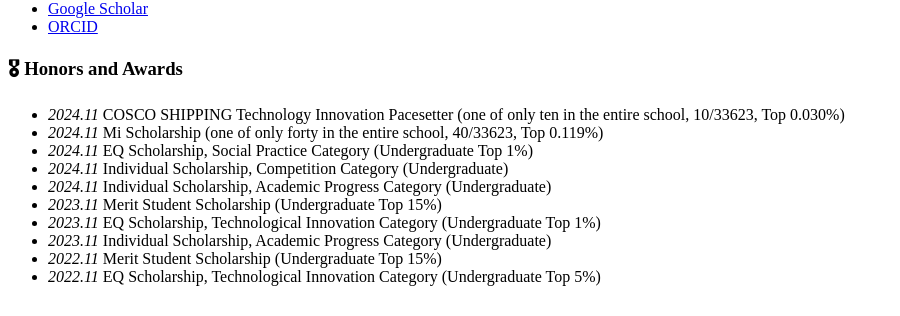
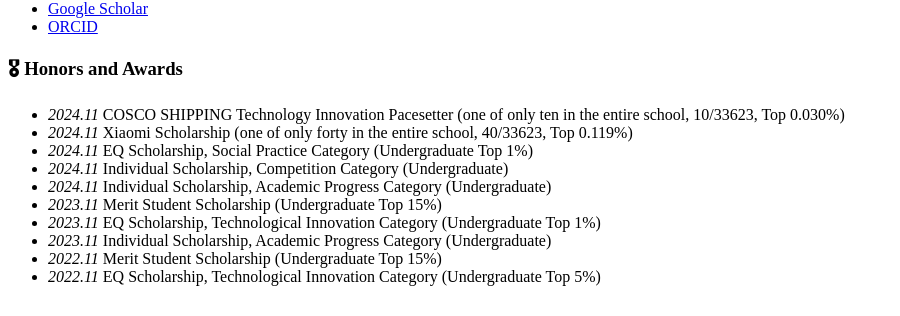
Before and after one commit to ReyJerry/ReyJerry.github.io, a Jekyll site: the page built from _pages/includes/honers.md, in a window 1280 px wide. Shown: the part 401-717 px from the top of the page, without its empty margins (0-900 px from the left). Built offline with Jekyll 4.4.1, drawn with Linux system fonts in a browser that asks for light colours; our own code applies the rules of GitHub Pages for plain Markdown files.

Commit message:
honers.md

```diff
--- a/_pages/includes/honers.md
+++ b/_pages/includes/honers.md
@@ -1,6 +1,6 @@
 # 🎖 Honors and Awards
 - *2024.11* COSCO SHIPPING Technology Innovation Pacesetter (one of only ten in the entire school, 10/33623, Top 0.030%)
-- *2024.11* Mi Scholarship (one of only forty in the entire school, 40/33623, Top 0.119%)
+- *2024.11* Xiaomi Scholarship (one of only forty in the entire school, 40/33623, Top 0.119%)
 - *2024.11* EQ Scholarship, Social Practice Category (Undergraduate Top 1%)
 - *2024.11* Individual Scholarship, Competition Category (Undergraduate)
 - *2024.11* Individual Scholarship, Academic Progress Category (Undergraduate)
```
